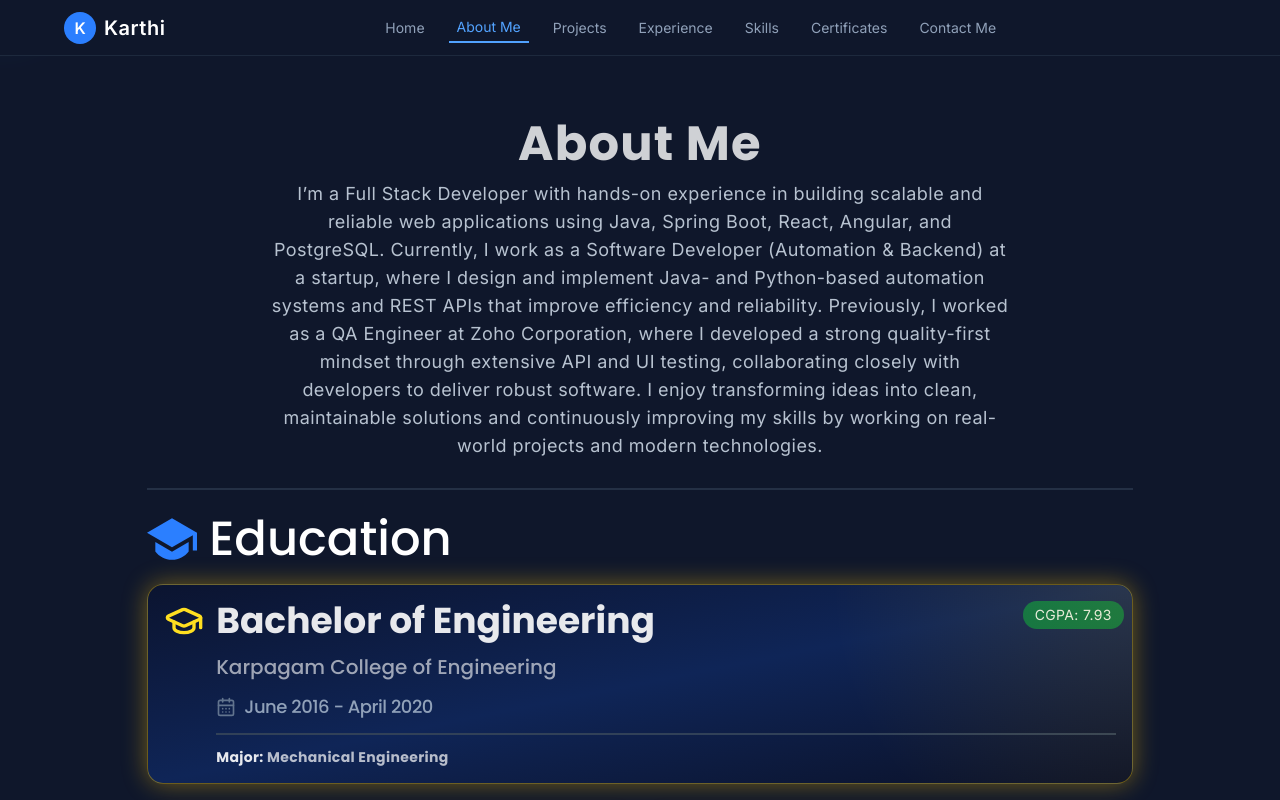
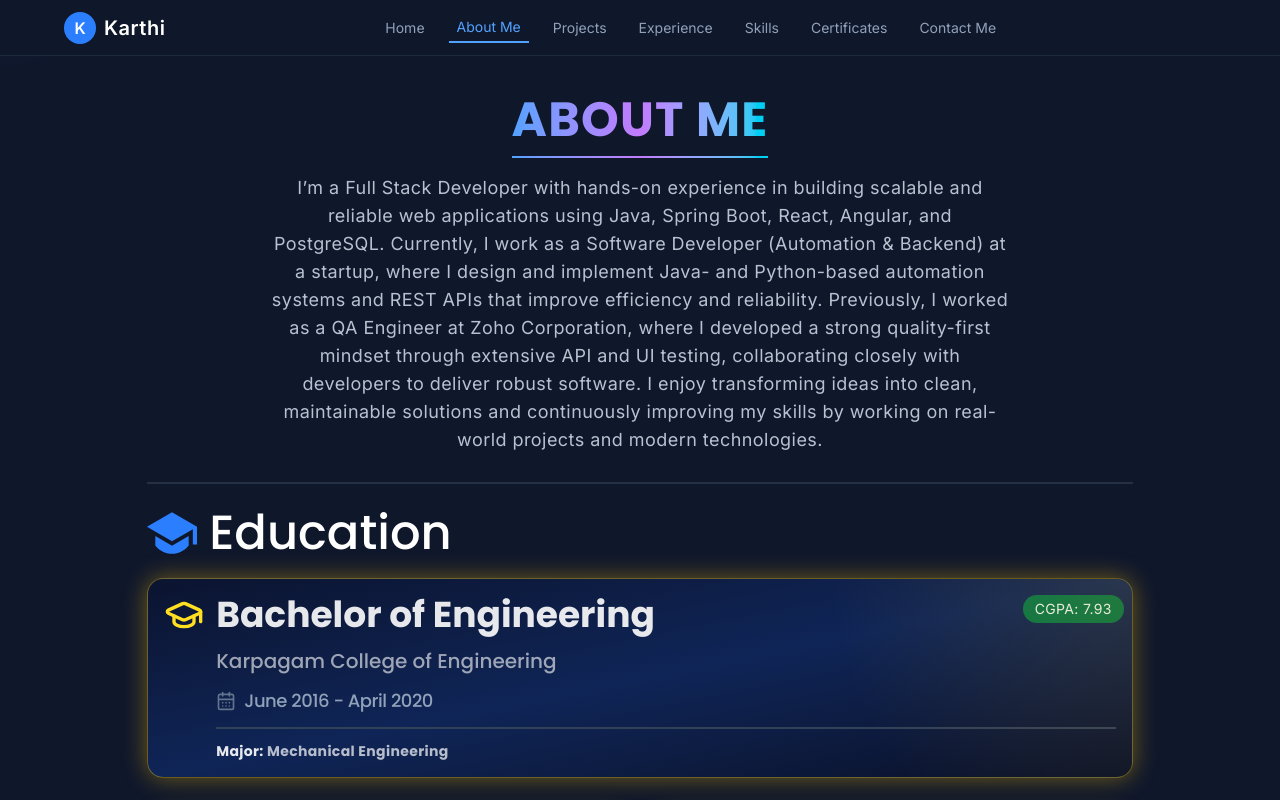
Before and after one commit to karthi-mr/my-portfolio, a React (Vite) app: page /about in a window 1280 px wide. Shown: the top 800 px of the page. Built offline with nearby package versions, Linux system fonts and the light colour scheme.

Commit message:
updated title color and fix some issues

```diff
--- a/src/pages/About.tsx
+++ b/src/pages/About.tsx
@@ -14,16 +14,20 @@ const professionalSummary: string = "I’m a Full Stack Developer with hands-on
 
 function About(): ReactElement {
   return (
-    <section className="grow flex flex-col items-start justify-start text-wrap">
-      {/* profile summary */}
-      <div
-        className="mt-3 text-sm md:text-lg text-center md:px-[20%] py-3 pb-4"
-      >
+    <section className="grow flex flex-col items-center justify-start text-wrap">
+      <div className="text-sm md:text-lg text-center">
         <h1
-          className="text-2xl md:text-5xl text-white/80 mb-3 tracking-wide font-semibold"
+          className="text-2xl md:text-5xl tracking-wide mb-3 font-bold bg-linear-to-r from-blue-400
+          via-purple-400 to-cyan-400 bg-clip-text text-transparent uppercase"
         >
           About Me
         </h1>
+        <hr
+          className="w-full h-0.5 border-0 bg-linear-to-r from-blue-400 via-purple-400 to-cyan-400"
+        />
+      </div>
+      {/* profile summary */}
+      <div className="mt-2 text-sm md:text-lg text-center md:px-[20%] py-2 pb-4">
         <p
           className="text-slate-300/90 tracking-tight md:tracking-wide"
         >
--- a/src/pages/Certificates.tsx
+++ b/src/pages/Certificates.tsx
@@ -24,7 +24,7 @@ function Certificates(): ReactElement {
       <div className="text-sm md:text-lg text-center">
         <h1
           className="text-2xl md:text-5xl tracking-wide mb-3 font-bold bg-linear-to-r
-          from-blue-400 via-purple-400 to-cyan-400 bg-clip-text text-transparent"
+          from-blue-400 via-purple-400 to-cyan-400 bg-clip-text text-transparent uppercase"
         >
           Certificates
         </h1>
--- a/src/pages/Contact.tsx
+++ b/src/pages/Contact.tsx
@@ -45,7 +45,17 @@ function Contact(): ReactElement {
   return (
     <section className="grow flex flex-col items-center justify-start py-3 md:py-6">
       {/* title */}
-      <h2 className="text-2xl md:text-4xl">Contact Me</h2>
+      <div className="text-sm md:text-lg text-center">
+        <h1
+          className="text-2xl md:text-5xl tracking-wide mb-3 font-bold bg-linear-to-r from-blue-400
+          via-purple-400 to-cyan-400 bg-clip-text text-transparent uppercase"
+        >
+          Contact Me
+        </h1>
+        <hr
+          className="w-full h-0.5 border-0 bg-linear-to-r from-blue-400 via-purple-400 to-cyan-400"
+        />
+      </div>
       <p className="mt-3 text-center text-sm text-slate-300 md:text-base">
         Have a project or question? Let&apos;s talk.
       </p>
--- a/src/pages/Home.tsx
+++ b/src/pages/Home.tsx
@@ -37,7 +37,8 @@ function Home(): ReactElement {
         >
           <h1
             className="text-2xl md:text-5xl tracking-wide mb-3 font-bold bg-linear-to-br from-yellow-400
-            via-red-400 to-green-400 bg-clip-text text-transparent uppercase">
+            via-red-400 to-green-400 bg-clip-text text-transparent uppercase"
+          >
             Hi, I'm Karthi
           </h1>
           <h2 className="text-lg md:text-2xl text-cyan-300 font-semibold tracking-wide">
--- a/src/pages/Skills.tsx
+++ b/src/pages/Skills.tsx
@@ -43,7 +43,7 @@ function Skills(): ReactElement {
       <div className="text-sm md:text-lg text-center">
         <h1
           className="text-2xl md:text-5xl tracking-wide mb-3 font-bold bg-linear-to-r
-          from-blue-400 via-purple-400 to-cyan-400 bg-clip-text text-transparent"
+          from-blue-400 via-purple-400 to-cyan-400 bg-clip-text text-transparent uppercase"
         >
           Skills & Technologies
         </h1>
```
